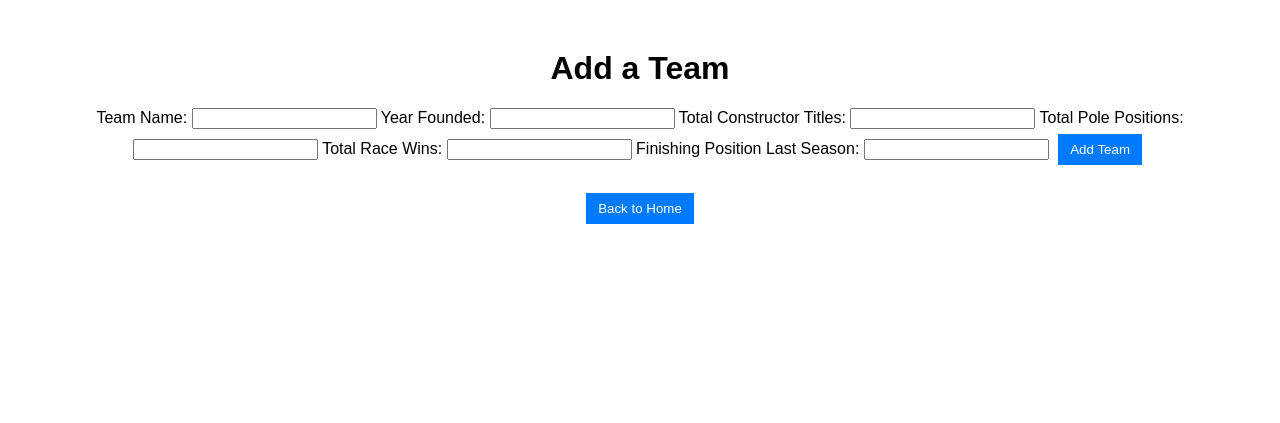
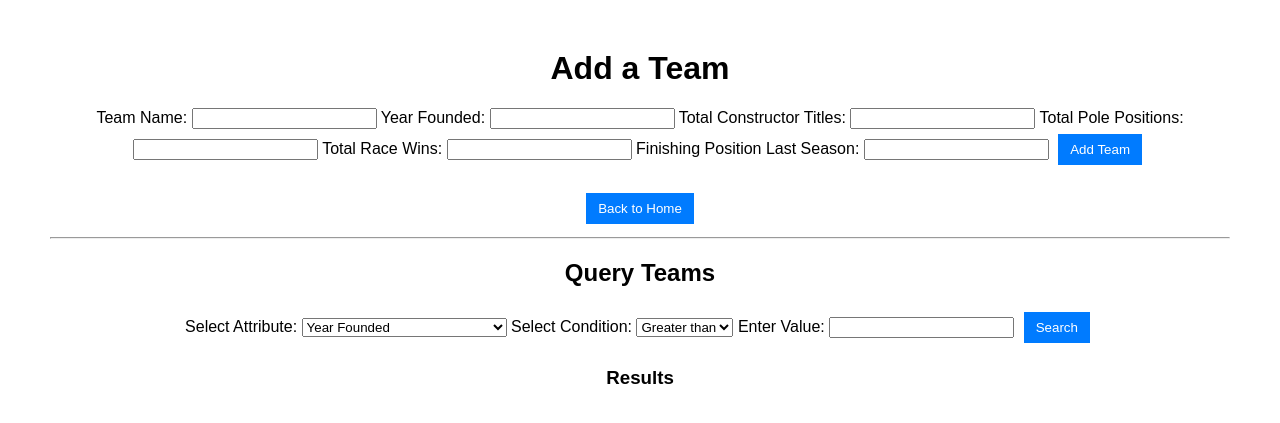
Before and after one commit to Gicheru-yvonne/-Formula-1-Database, a FastAPI app: page /add_team_page in a window 1280 px wide. Shown: the top 423 px of the page. Run offline with FastAPI, Linux system fonts and the light colour scheme.

Commit message:
Add in a form to query teams.

```diff
--- a/main.py
+++ b/main.py
@@ -78,3 +78,38 @@ async def query_drivers(query: Query):
         return JSONResponse(status_code=200, content={"drivers": driver_list})
     except Exception as e:
         return JSONResponse(status_code=500, content={"error": str(e)})
+class Team(BaseModel):
+    team_name: str
+    year_founded: int
+    constructor_titles: int
+    pole_positions: int
+    race_wins: int
+    previous_season_position: int
+
+@app.post("/add_team")
+async def add_team(team: Team):
+    try:
+        team_ref = db.collection("teams").document()
+        team_ref.set(team.dict())
+        return JSONResponse(status_code=200, content={"message": "Team added successfully!"})
+    except Exception as e:
+        return JSONResponse(status_code=500, content={"error": str(e)})
+
+@app.post("/query_teams")
+async def query_teams(query: Query):
+    try:
+        query_ref = db.collection("teams")
+
+        if query.condition == "lt":
+            query_ref = query_ref.where(query.attribute, "<", query.value)
+        elif query.condition == "gt":
+            query_ref = query_ref.where(query.attribute, ">", query.value)
+        elif query.condition == "eq":
+            query_ref = query_ref.where(query.attribute, "==", query.value)
+
+        results = query_ref.stream()
+        team_list = [{"id": doc.id, **doc.to_dict()} for doc in results]
+
+        return JSONResponse(status_code=200, content={"teams": team_list})
+    except Exception as e:
+        return JSONResponse(status_code=500, content={"error": str(e)})
--- a/static/firebase-login.js
+++ b/static/firebase-login.js
@@ -185,3 +185,46 @@ function queryDrivers() {
         alert("Failed to retrieve drivers.");
     });
 }
+function queryTeams() {
+    const attribute = document.getElementById("query-attribute").value;
+    const condition = document.getElementById("query-condition").value;
+    const value = parseInt(document.getElementById("query-value").value);
+
+    if (isNaN(value)) {
+        alert("Please enter a valid number.");
+        return;
+    }
+
+    const queryData = { attribute, condition, value };
+
+    console.log("Sending Query: ", queryData);
+
+    fetch('/query_teams', {
+        method: 'POST',
+        headers: {
+            'Content-Type': 'application/json'
+        },
+        body: JSON.stringify(queryData)
+    })
+    .then(response => response.json())
+    .then(data => {
+        console.log("Query Results: ", data);
+
+        const resultsList = document.getElementById("query-results");
+        resultsList.innerHTML = "";
+
+        if (data.teams.length === 0) {
+            resultsList.innerHTML = "<li>No teams found.</li>";
+        } else {
+            data.teams.forEach(team => {
+                const listItem = document.createElement("li");
+                listItem.textContent = `${team.team_name} - ${attribute}: ${team[attribute]}`;
+                resultsList.appendChild(listItem);
+            });
+        }
+    })
+    .catch(error => {
+        console.error("Error:", error);
+        alert("Failed to retrieve teams.");
+    });
+}
--- a/templates/add_team.html
+++ b/templates/add_team.html
@@ -28,3 +28,30 @@
     <button onclick="location.href='/login'">Back to Home</button>
 </body>
 </html>
+<hr>
+<h2>Query Teams</h2>
+<form id="query-team-form">
+    <label for="query-attribute">Select Attribute:</label>
+    <select id="query-attribute">
+        <option value="year_founded">Year Founded</option>
+        <option value="constructor_titles">Total Constructor Titles</option>
+        <option value="pole_positions">Total Pole Positions</option>
+        <option value="race_wins">Total Race Wins</option>
+        <option value="previous_season_position">Finishing Position Last Season</option>
+    </select>
+
+    <label for="query-condition">Select Condition:</label>
+    <select id="query-condition">
+        <option value="gt">Greater than</option>
+        <option value="lt">Less than</option>
+        <option value="eq">Equal to</option>
+    </select>
+
+    <label for="query-value">Enter Value:</label>
+    <input type="number" id="query-value" required>
+
+    <button type="button" onclick="queryTeams()">Search</button>
+</form>
+
+<h3>Results</h3>
+<ul id="query-results"></ul>
```
